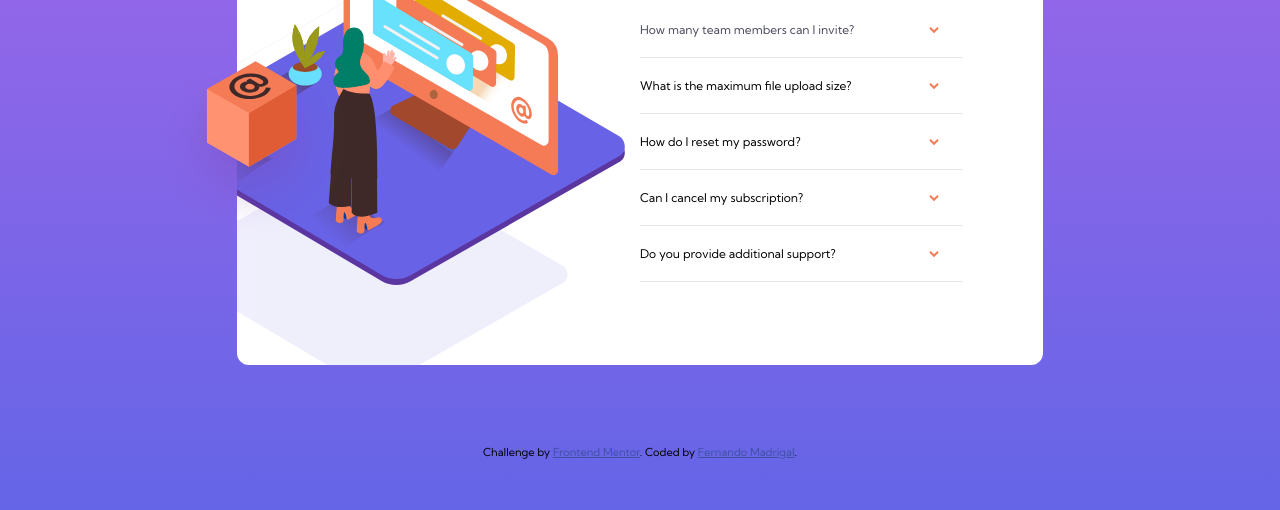
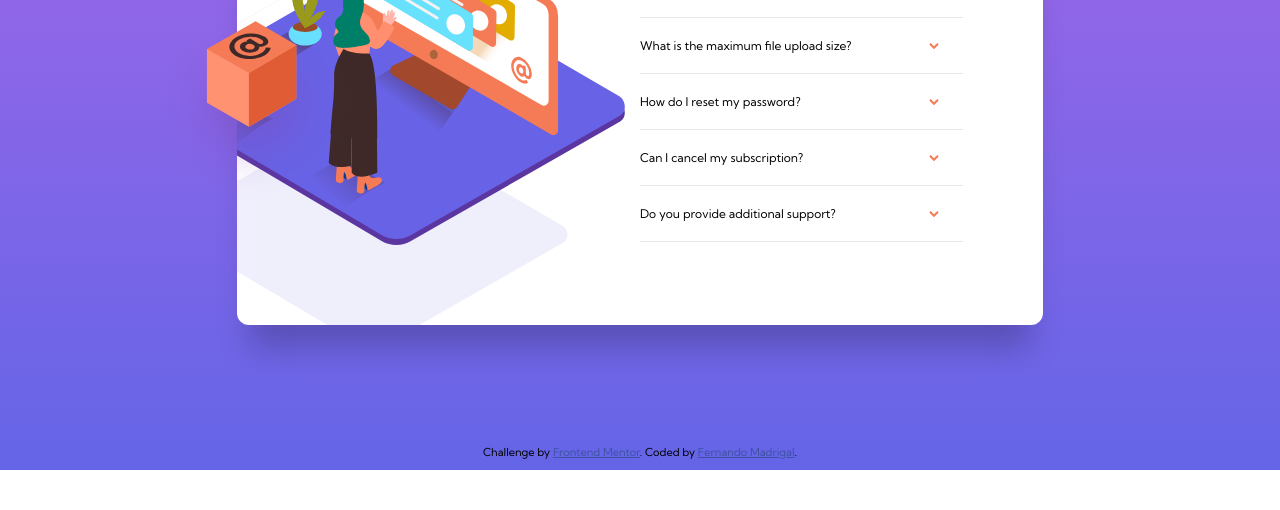
Before and after one commit to fernandomad/faq-accordion-card, a plain HTML site: page index.html in a window 1280 px wide. Shown: the part 330-840 px from the top of the page. After the commit the page ends 800 px from the top, so only its background shows below. Drawn offline with Linux system fonts and the light colour scheme.

Commit message:
fix desktop scroll and add box shadow to card

```diff
--- a/css/styles.css
+++ b/css/styles.css
@@ -28,13 +28,14 @@ body {
     display: flex;
     justify-content: center;
 }
-.card{
+
+.card {
     background-color: white;
     border-radius: 1em;
     padding-bottom: 28px;
     width: 90%;
+    box-shadow: 0px 35px 30px -12px rgb(0 0 0 / 21%);
 }
-
 
 .card-header {
     margin-top: -9em;
@@ -122,11 +123,16 @@ body {
     background-image: url("../images/illustration-woman-online-mobile.svg");
 }
 
-.illustration-woman-desktop, .illustration-box {
+.illustration-woman-desktop,
+.illustration-box {
     display: none;
 }
 
 @media screen and (min-width: 376px) {
+    body {
+        padding-top: 0;
+    }
+
     .card {
         display: flex;
         align-items: center;
@@ -137,6 +143,7 @@ body {
     .card-body {
         width: 40%;
     }
+
     .card-header {
         margin: 0;
         width: 50%;
@@ -166,16 +173,19 @@ body {
         padding: 70px 0;
 
     }
+
     .header-illustration-woman {
         margin: 0;
         background-image: none;
     }
-    .card-container{
+
+    .card-container {
         position: relative;
         width: 70%;
-        display:flex;
+        display: flex;
     }
-    .illustration-box{
+
+    .illustration-box {
         display: block;
         position: absolute;
         top: 40%;
```
